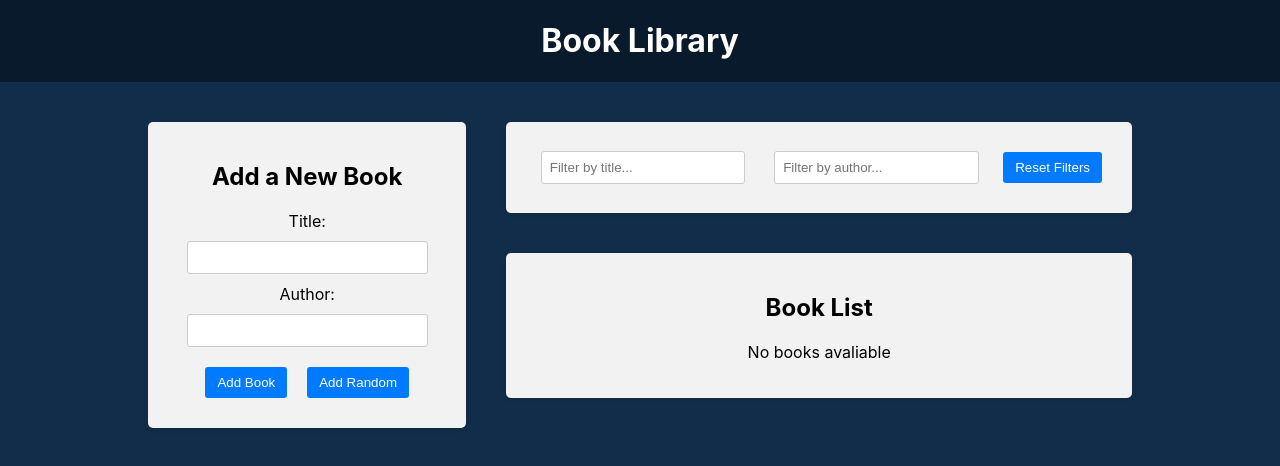
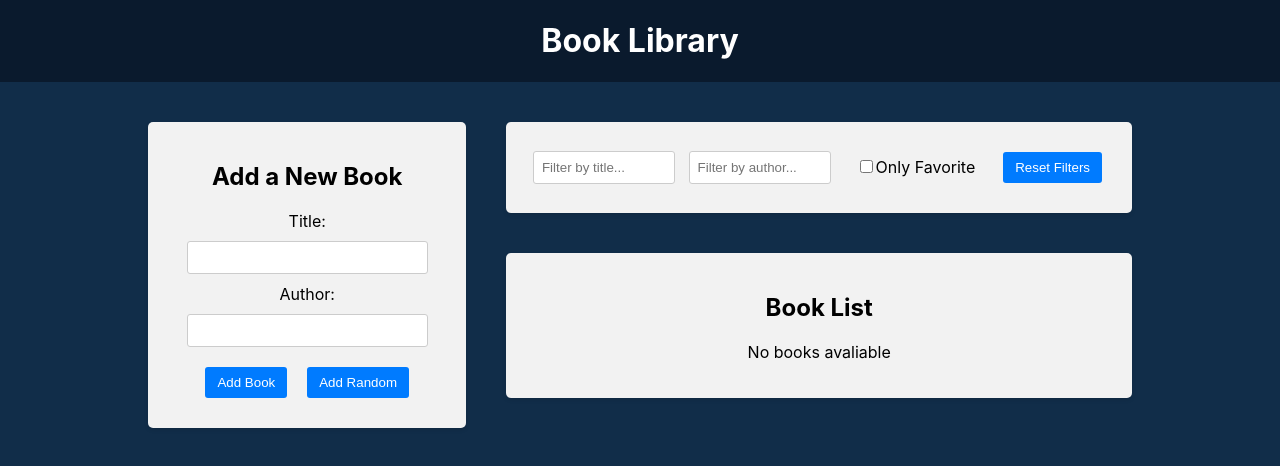
Before and after one commit to AlonaAstakhova/Book-Library, a React (Create React App) app in the folder frontend/: page / in a window 1280 px wide. Shown: the top 466 px of the page. Built offline with nearby package versions, Linux system fonts and the light colour scheme.

Commit message:
feat: favorite checkbox filter

```diff
--- a/frontend/src/components/BookList/BookList.js
+++ b/frontend/src/components/BookList/BookList.js
@@ -4,6 +4,7 @@
 import {
   selectTitleFilter,
   selectAuthorFilter,
+  selectOnlyFavoriteFilter,
 } from '../../redux/slices/filterSlice'
 import './BookList.css'
 
@@ -11,6 +12,7 @@
   const books = useSelector((state) => state.books)
   const titleFilter = useSelector(selectTitleFilter)
   const authorFilter = useSelector(selectAuthorFilter)
+  const onlyFavoriteFilter = useSelector(selectOnlyFavoriteFilter)
   const dispatch = useDispatch()
 
   const handleDeleteBook = (id) => {
@@ -30,7 +32,9 @@
       .toLowerCase()
       .includes(authorFilter.toLowerCase())
 
-    return matchesTitle && matchesAuthor
+    const matchesFavorite = onlyFavoriteFilter ? book.isFavorite : true
+
+    return matchesTitle && matchesAuthor && matchesFavorite
   })
 
   return (
--- a/frontend/src/components/Filter/Filter.js
+++ b/frontend/src/components/Filter/Filter.js
@@ -2,9 +2,11 @@
 import {
   setTitleFilter,
   setAuthorFilter,
+  setOnlyFavoriteFilter,
   resetFilters,
   selectTitleFilter,
   selectAuthorFilter,
+  selectOnlyFavoriteFilter,
 } from '../../redux/slices/filterSlice'
 import './Filter.css'
 
@@ -12,6 +14,7 @@
   const dispatch = useDispatch()
   const titleFilter = useSelector(selectTitleFilter)
   const authorFilter = useSelector(selectAuthorFilter)
+  const onlyFavoriteFilter = useSelector(selectOnlyFavoriteFilter)
 
   const handleTitleFilterChange = (e) => {
     dispatch(setTitleFilter(e.target.value))
@@ -19,6 +22,10 @@
 
   const handleAuthorFilterChange = (e) => {
     dispatch(setAuthorFilter(e.target.value))
+  }
+
+  const handleOnleFavoriteFilterChange = () => {
+    dispatch(setOnlyFavoriteFilter())
   }
 
   const handleResetFilters = () => {
@@ -44,6 +51,16 @@
             placeholder="Filter by author..."
           />
         </div>
+        <div className="filter-group">
+          <label>
+            <input
+              type="checkbox"
+              checked={onlyFavoriteFilter}
+              onChange={handleOnleFavoriteFilterChange}
+            />
+            Only Favorite
+          </label>
+        </div>
         <button type="button" onClick={handleResetFilters}>
           Reset Filters
         </button>
--- a/frontend/src/redux/slices/filterSlice.js
+++ b/frontend/src/redux/slices/filterSlice.js
@@ -3,6 +3,7 @@
 const initialState = {
   title: '',
   author: '',
+  onlyFavorite: false,
 }
 
 const filterSlice = createSlice({
@@ -19,16 +20,24 @@
     setAuthorFilter: (state, action) => {
       state.author = action.payload
     },
-    resetFilters: (state) => {
+    setOnlyFavoriteFilter: (state) => {
+      state.onlyFavorite = !state.onlyFavorite
+    },
+    resetFilters: () => {
       return initialState
     },
   },
 })
 
-export const { setTitleFilter, setAuthorFilter, resetFilters } =
-  filterSlice.actions
+export const {
+  setTitleFilter,
+  setAuthorFilter,
+  setOnlyFavoriteFilter,
+  resetFilters,
+} = filterSlice.actions
 
 export const selectTitleFilter = (state) => state.filter.title
 export const selectAuthorFilter = (state) => state.filter.author
+export const selectOnlyFavoriteFilter = (state) => state.filter.onlyFavorite
 
 export default filterSlice.reducer
```
